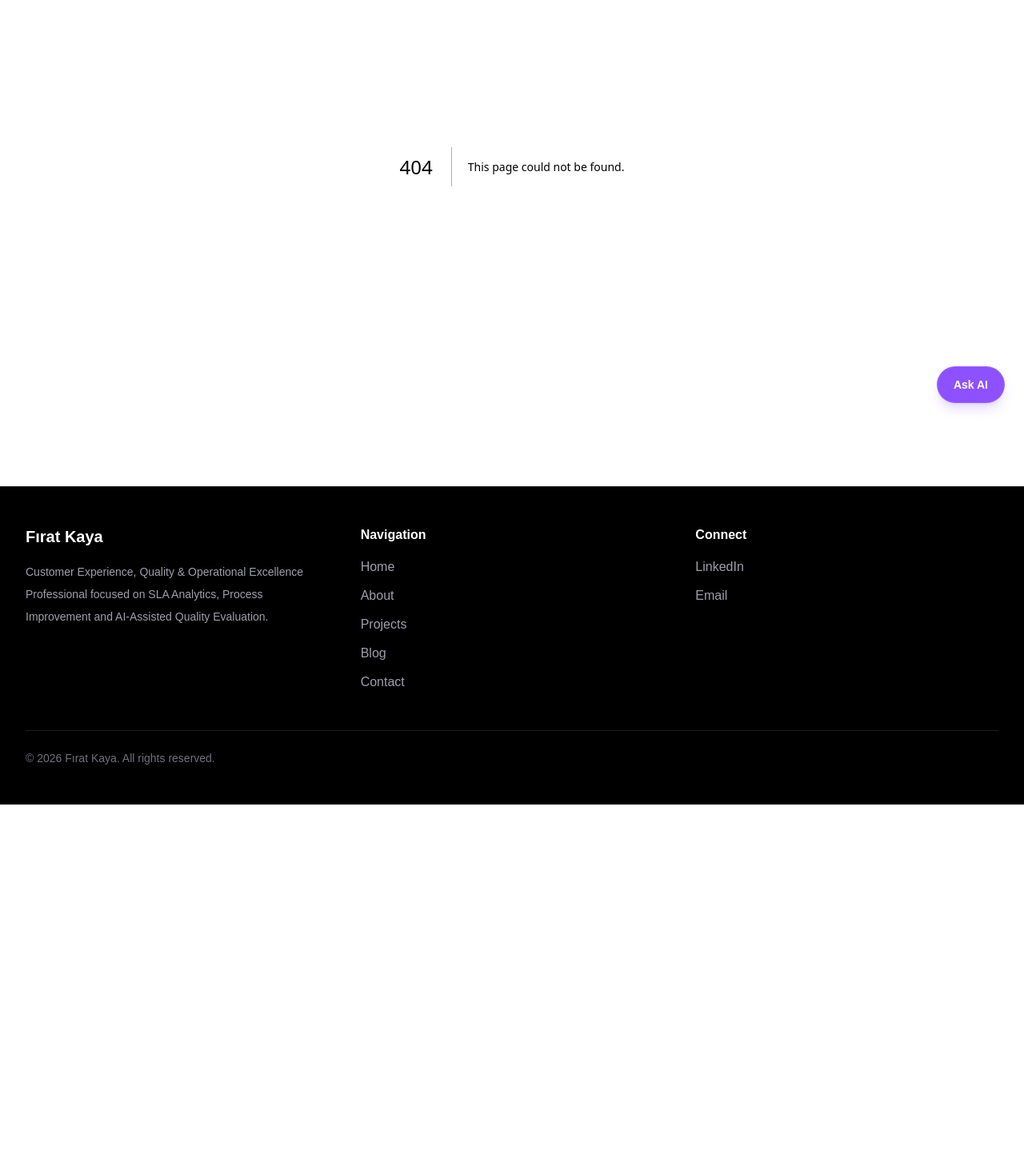
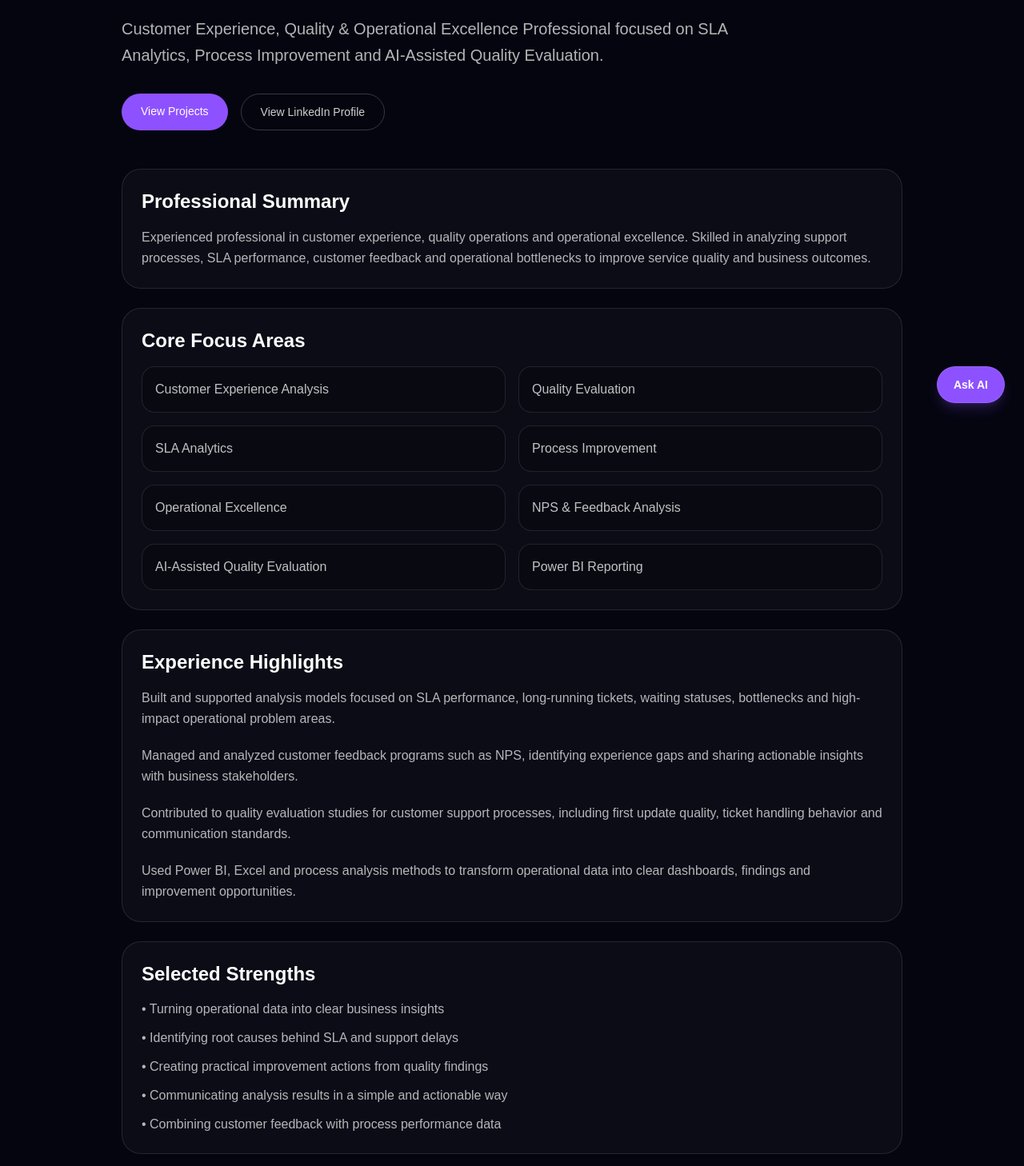
Before and after one commit to frtkycom/frtky-com, a Next.js app: page /resume in a window 1280 px wide. Before the commit this address had no page. Shown: the part 272-1730 px from the top of the page at 80% size. Before the commit the page ends 1278 px from the top, so only its background shows below. Built offline with nearby package versions, Linux system fonts and the light colour scheme.

Commit message:
Add resume page

```diff
--- /dev/null
+++ b/app/resume/page.tsx
@@ -0,0 +1,146 @@
+import type { Metadata } from "next";
+import Link from "next/link";
+
+export const metadata: Metadata = {
+  title: "Resume | Fırat Kaya",
+  description:
+    "Read-only resume of Fırat Kaya, focused on Customer Experience, Quality, Operational Excellence, SLA Analytics, Process Improvement and AI-Assisted Quality Evaluation.",
+};
+
+export default function ResumePage() {
+  return (
+    <main className="min-h-screen bg-[#050510] text-white">
+      <section className="max-w-5xl mx-auto px-6 py-28">
+        <div className="mb-12">
+          <p className="text-violet-400 text-sm mb-4"></p>
+
+          <h1 className="text-4xl md:text-6xl font-bold mb-6">
+            Fırat Kaya
+          </h1>
+
+          <p className="text-xl text-white/70 max-w-3xl leading-relaxed">
+            Customer Experience, Quality & Operational Excellence Professional
+            focused on SLA Analytics, Process Improvement and AI-Assisted
+            Quality Evaluation.
+          </p>
+
+          <div className="flex flex-wrap gap-4 mt-8">
+            <Link
+              href="/projects"
+              className="rounded-full bg-violet-500 px-6 py-3 text-sm font-medium text-white hover:bg-violet-400 transition"
+            >
+              View Projects
+            </Link>
+
+            <a
+              href="https://www.linkedin.com/in/f%C4%B1rat-kaya-63b43a243/"
+              target="_blank"
+              rel="noopener noreferrer"
+              className="rounded-full border border-white/20 px-6 py-3 text-sm font-medium text-white/80 hover:bg-white/10 transition"
+            >
+              View LinkedIn Profile
+            </a>
+          </div>
+        </div>
+
+        <div className="grid gap-6">
+          <section className="rounded-3xl border border-white/10 bg-white/[0.03] p-6">
+            <h2 className="text-2xl font-semibold mb-4">Professional Summary</h2>
+            <p className="text-white/70 leading-relaxed">
+              Experienced professional in customer experience, quality
+              operations and operational excellence. Skilled in analyzing
+              support processes, SLA performance, customer feedback and
+              operational bottlenecks to improve service quality and business
+              outcomes.
+            </p>
+          </section>
+
+          <section className="rounded-3xl border border-white/10 bg-white/[0.03] p-6">
+            <h2 className="text-2xl font-semibold mb-4">Core Focus Areas</h2>
+
+            <div className="grid md:grid-cols-2 gap-4">
+              {[
+                "Customer Experience Analysis",
+                "Quality Evaluation",
+                "SLA Analytics",
+                "Process Improvement",
+                "Operational Excellence",
+                "NPS & Feedback Analysis",
+                "AI-Assisted Quality Evaluation",
+                "Power BI Reporting",
+              ].map((item) => (
+                <div
+                  key={item}
+                  className="rounded-2xl border border-white/10 bg-black/20 p-4 text-white/75"
+                >
+                  {item}
+                </div>
+              ))}
+            </div>
+          </section>
+
+          <section className="rounded-3xl border border-white/10 bg-white/[0.03] p-6">
+            <h2 className="text-2xl font-semibold mb-4">Experience Highlights</h2>
+
+            <div className="space-y-5 text-white/70 leading-relaxed">
+              <p>
+                Built and supported analysis models focused on SLA performance,
+                long-running tickets, waiting statuses, bottlenecks and
+                high-impact operational problem areas.
+              </p>
+
+              <p>
+                Managed and analyzed customer feedback programs such as NPS,
+                identifying experience gaps and sharing actionable insights with
+                business stakeholders.
+              </p>
+
+              <p>
+                Contributed to quality evaluation studies for customer support
+                processes, including first update quality, ticket handling
+                behavior and communication standards.
+              </p>
+
+              <p>
+                Used Power BI, Excel and process analysis methods to transform
+                operational data into clear dashboards, findings and improvement
+                opportunities.
+              </p>
+            </div>
+          </section>
+
+          <section className="rounded-3xl border border-white/10 bg-white/[0.03] p-6">
+            <h2 className="text-2xl font-semibold mb-4">Selected Strengths</h2>
+
+            <ul className="space-y-3 text-white/70">
+              <li>• Turning operational data into clear business insights</li>
+              <li>• Identifying root causes behind SLA and support delays</li>
+              <li>• Creating practical improvement actions from quality findings</li>
+              <li>• Communicating analysis results in a simple and actionable way</li>
+              <li>• Combining customer feedback with process performance data</li>
+            </ul>
+          </section>
+
+          <section className="rounded-3xl border border-violet-500/30 bg-violet-500/10 p-6">
+            <h2 className="text-2xl font-semibold mb-4">Contact & Professional Profile</h2>
+
+            <p className="text-white/70 leading-relaxed mb-6">
+              This resume page is designed as a read-only professional profile.
+              For detailed career information, project background and
+              professional connection, please visit the LinkedIn profile.
+            </p>
+
+            <a
+              href="https://www.linkedin.com/in/f%C4%B1rat-kaya-63b43a243/"
+              target="_blank"
+              rel="noopener noreferrer"
+              className="inline-flex rounded-full bg-white px-6 py-3 text-sm font-medium text-black hover:bg-white/80 transition"
+            >
+              Open LinkedIn Profile
+            </a>
+          </section>
+        </div>
+      </section>
+    </main>
+  );
+}
--- a/app/sitemap.ts
+++ b/app/sitemap.ts
@@ -19,6 +19,10 @@ export default function sitemap(): MetadataRoute.Sitemap {
       lastModified: new Date(),
     },
     {
+      url: `${baseUrl}/resume`,
+      lastModified: new Date(),
+    },
+    {
       url: `${baseUrl}/projects`,
       lastModified: new Date(),
     },
--- a/components/Navbar.tsx
+++ b/components/Navbar.tsx
@@ -7,6 +7,7 @@ import { useState } from "react";
 const navItems = [
   { label: "Home", href: "/" },
   { label: "About", href: "/about" },
+  { label: "Resume", href: "/resume" },
   { label: "Projects", href: "/projects" },
   { label: "Blog", href: "/blog" },
   { label: "Contact", href: "/contact" },
```
